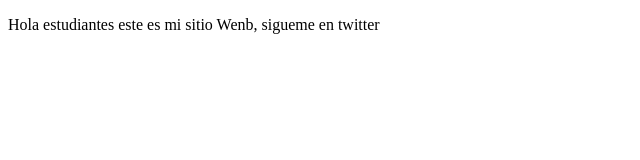
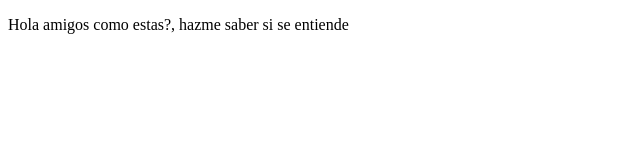
Before and after one commit to NelsonPalazzo/-proyectoDemoCursoPrework, a plain HTML site: page index.html in a window 1280 px wide. Shown: the full height of the page, 0-640 px from the left. Drawn offline with Linux system fonts and the light colour scheme.

Commit message:
combios agregamos sitio de you

```diff
--- a/index.html
+++ b/index.html
@@ -6,7 +6,7 @@
     <meta name="viewport" content="width=device-width, initial-scale=1.0">
     <title>Hola Mundo</title>
 </head>
-<body><p>Hola estudiantes este es mi sitio Wenb, sigueme en twitter</p>
+<body><p>Hola amigos como estas?, hazme saber si se entiende</p>
 
 </body>
 </html>
```
